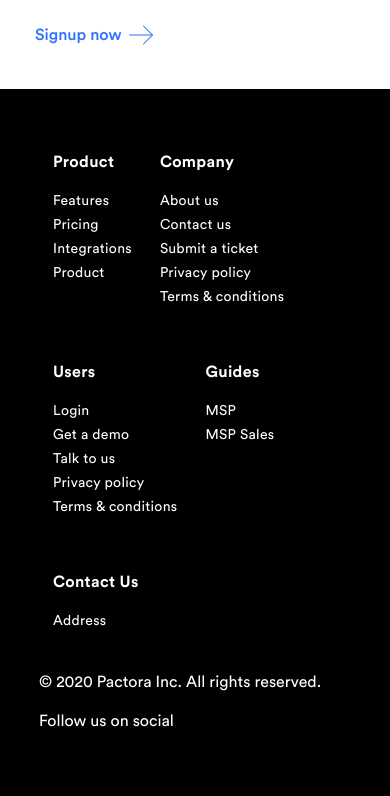
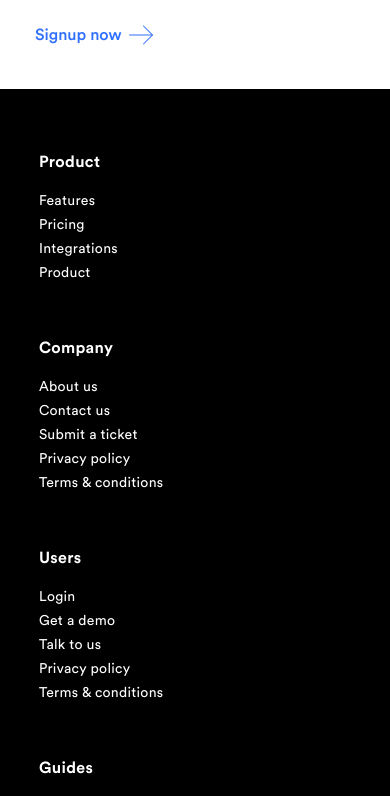
Before and after one commit to webdevtoday/okwine-test, a plain HTML site: page index.html in a window 390 px wide. Shown: the part 4188-4984 px from the top of the page. Drawn offline with Linux system fonts and the light colour scheme.

Commit message:
Update footer.

```diff
--- a/css/style.css
+++ b/css/style.css
@@ -528,7 +528,10 @@ body.lock {
 
 
     /* footer */
+    .footer__container {
+        flex-direction: column;
+    }
     .footer__link-list {
-        margin: 25px 14px;
+        margin: 25px 0;
     }
 }
```
